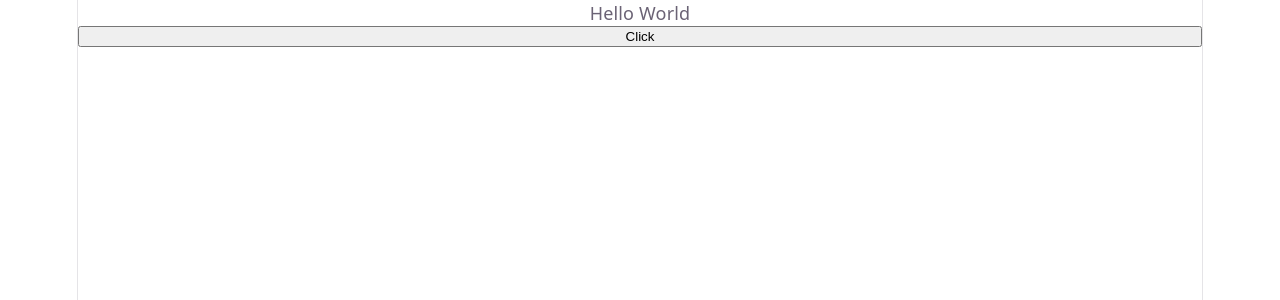
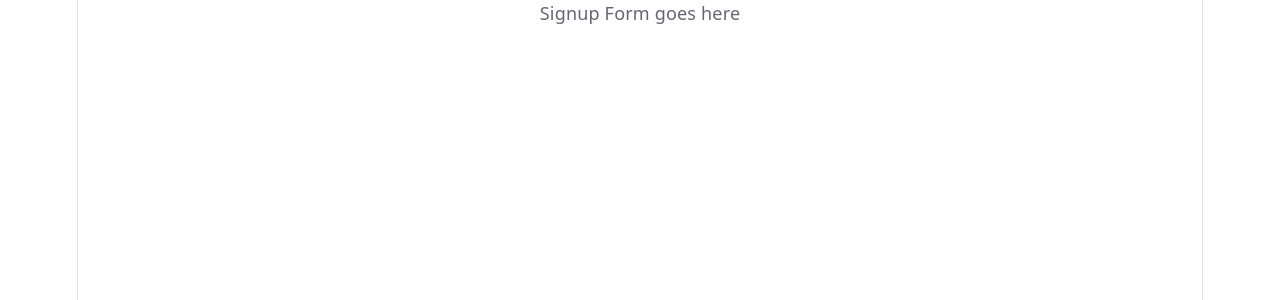
Before and after one commit to Benjamin-Re/blog-fe, a React (Vite) app: page /users/signup in a window 1280 px wide. Shown: the top 300 px of the page. Built offline with nearby package versions, Linux system fonts and the light colour scheme.

Commit message:
Add react router dom

```diff
--- a/package.json
+++ b/package.json
@@ -11,7 +11,8 @@
   },
   "dependencies": {
     "react": "^19.2.6",
-    "react-dom": "^19.2.6"
+    "react-dom": "^19.2.6",
+    "react-router-dom": "^7.16.0"
   },
   "devDependencies": {
     "@eslint/js": "^10.0.1",
--- a/src/App.jsx
+++ b/src/App.jsx
@@ -1,12 +1,19 @@
-import { Greeting } from './components/Greeting'
-import './App.css'
+import "./App.css";
+import { BrowserRouter, Routes, Route } from "react-router-dom";
+import {HomePage} from "./pages/HomePage";
+import {LoginPage} from "./pages/LoginPage";
+import {SignupPage} from "./pages/SignupPage";
 
 function App() {
   return (
-    <>
-      <Greeting></Greeting>
-    </>
-  )
+    <BrowserRouter>
+      <Routes>
+        <Route path="/" element={<HomePage></HomePage>} />
+        <Route path="/users/signup" element={<SignupPage></SignupPage>} />
+        <Route path="/users/login" element={<LoginPage></LoginPage>} />
+      </Routes>
+    </BrowserRouter>
+  );
 }
 
-export default App
+export default App;
--- a/src/pages/HomePage.jsx
+++ b/src/pages/HomePage.jsx
@@ -0,0 +1,8 @@
+import { Greeting } from '../components/Greeting'
+export function HomePage () {
+    return (
+        <>
+            <Greeting></Greeting>
+        </>
+    )
+}
--- a/src/pages/LoginPage.jsx
+++ b/src/pages/LoginPage.jsx
@@ -0,0 +1,8 @@
+
+export function LoginPage () {
+    return (
+        <>
+            <p>Login Form goes here</p>
+        </>
+    )
+}
--- a/src/pages/SignupPage.jsx
+++ b/src/pages/SignupPage.jsx
@@ -0,0 +1,8 @@
+
+export function SignupPage () {
+    return (
+        <>
+            <p>Signup Form goes here</p>
+        </>
+    )
+}
```
Also changed, not shown: 1 other file (tests, documents, lock files or other folders).
